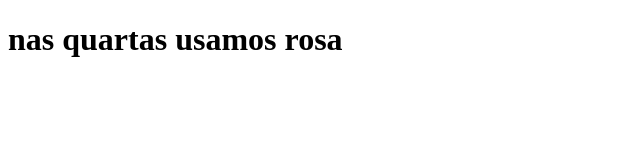
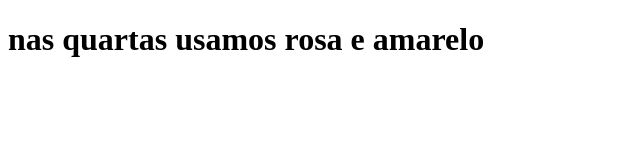
Before and after one commit to suemoura/change-my-look, a plain HTML site: page index.html in a window 1280 px wide. Shown: the whole page, without its empty margins (0-640 px from the left). Drawn offline with Linux system fonts and the light colour scheme.

```diff
--- a/index.html
+++ b/index.html
@@ -5,6 +5,6 @@
     <title>Mude Meu Look</title>
   </head>
   <body>
-    <h1>nas quartas usamos rosa</h1>
+    <h1>nas quartas usamos rosa e amarelo</h1>
   </body>
 </html>
```
